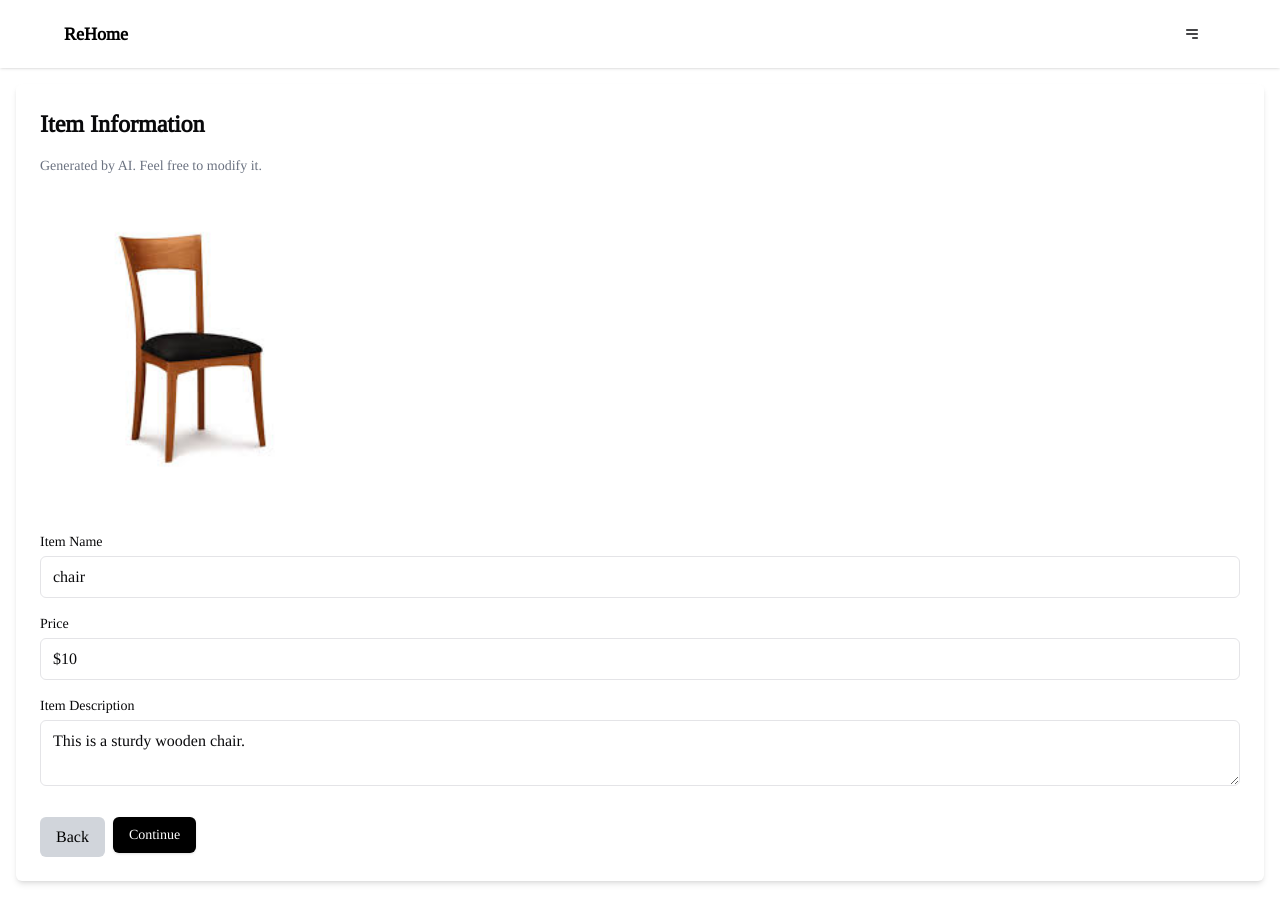
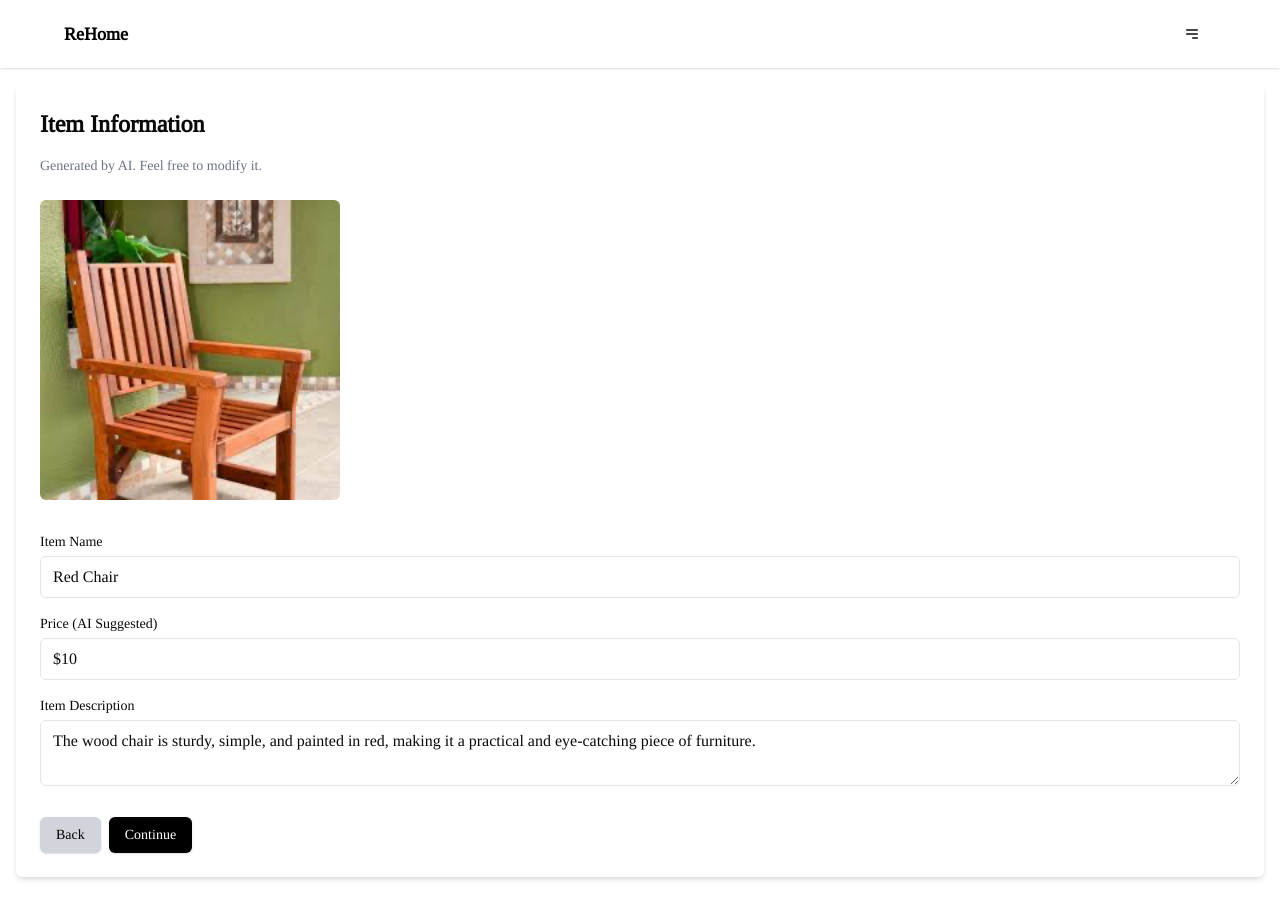
Before and after one commit to johnnychang25678/srid-rehome, a Next.js app: page /sell-items/item-info-filling in a window 1280 px wide. Built offline with nearby package versions, Linux system fonts and the light colour scheme.

Commit message:
add to marketplace after create listing

```diff
--- a/app/marketplace/page.tsx
+++ b/app/marketplace/page.tsx
@@ -20,6 +20,8 @@ import {
 } from "@/components/ui/select";
 import { Button } from "@/components/ui/button";
 import { mockItems, moreMockItems } from "@/lib/data";
+import { getListings } from "@/lib/utils";
+import { Listing, Item } from "@/lib/types";
 
 export default function MarketPlace() {
   const [items, setItems] = useState(mockItems); // State for items
@@ -39,6 +41,23 @@ export default function MarketPlace() {
       const priceB = b.price;
       return sortOption === "asc" ? priceA - priceB : priceB - priceA;
     });
+
+  useEffect(() => {
+    const listings = getListings();
+    if (listings.length > 0) {
+      const newItems: Item[] = listings.map((listing: Listing) => ({
+        id: 6,
+        name: listing.name,
+        description: listing.description,
+        price: listing.price,
+        image: listing.image,
+        verified: true,
+        qas: [],
+      }));
+      newItems.push(...mockItems);
+      setItems(newItems);
+    }
+  }, []); // Only run the effect once on mount
 
   // functions
   const fetchMoreItems = () => {
--- a/app/sell-items/item-info-filling/confirmation/page.tsx
+++ b/app/sell-items/item-info-filling/confirmation/page.tsx
@@ -30,7 +30,6 @@ export default function FinalizeListing() {
       timestamp: Date.now(),
     };
     storeOneListing(listing);
-    // router.push("/my-listings"); // Navigate to success page
   };
 
   return (
@@ -42,7 +41,7 @@ export default function FinalizeListing() {
 
       <div className="mb-6">
         <label className="block text-lg font-medium mb-1">Item Name</label>
-        <p className="text-gray-700">Chair</p>
+        <p className="text-gray-700">Red Chair</p>
       </div>
       <div className="mb-6">
         <label className="block text-lg font-medium mb-1">Price</label>
@@ -52,14 +51,17 @@ export default function FinalizeListing() {
         <label className="block text-lg font-medium mb-1">
           Item Description
         </label>
-        <p className="text-gray-700">This is a sturdy chair.</p>
+        <p className="text-gray-700">
+          The wood chair is sturdy, simple, and painted in red, making it a
+          practical and eye-catching piece of furniture.
+        </p>
       </div>
 
       <div className="mb-6">
         <label className="block text-lg font-medium mb-1">Photo</label>
         <Image
-          src="/images/chair.jpeg"
-          alt="Welcome Illustration"
+          src="/images/red_chair.png"
+          alt="Red Chair"
           width={300}
           height={200}
           className="rounded-md"
--- a/app/sell-items/item-info-filling/page.tsx
+++ b/app/sell-items/item-info-filling/page.tsx
@@ -20,8 +20,8 @@ export default function ItemInfo() {
         </p>
         <div className="mb-8">
           <Image
-            src="/images/chair.jpeg"
-            alt="Welcome Illustration"
+            src="/images/red_chair.png"
+            alt="Red Chair"
             width={300}
             height={200}
             className="rounded-md"
@@ -40,12 +40,12 @@ export default function ItemInfo() {
               id="itemName"
               className="w-full px-3 py-2 border rounded-md"
               onChange={(e) => setItemName(e.target.value)}
-              defaultValue="chair"
+              defaultValue="Red Chair"
             />
           </div>
           <div className="mb-4">
             <label className="block text-sm font-medium mb-1" htmlFor="price">
-              Price
+              Price (AI Suggested)
             </label>
             <input
               type="text"
@@ -66,17 +66,17 @@ export default function ItemInfo() {
               id="description"
               className="w-full px-3 py-2 border rounded-md"
               onChange={(e) => setDescription(e.target.value)}
-              defaultValue="This is a sturdy wooden chair."
+              defaultValue="The wood chair is sturdy, simple, and painted in red, making it a practical and eye-catching piece of furniture."
             ></textarea>
           </div>
         </form>
         <div className="flex gap-2 mt-6">
-          <button
+          <Button
             onClick={() => router.back()}
             className="px-4 py-2 bg-gray-300 text-black rounded-md"
           >
             Back
-          </button>
+          </Button>
           <Button
             onClick={() => {
               console.log({
```
